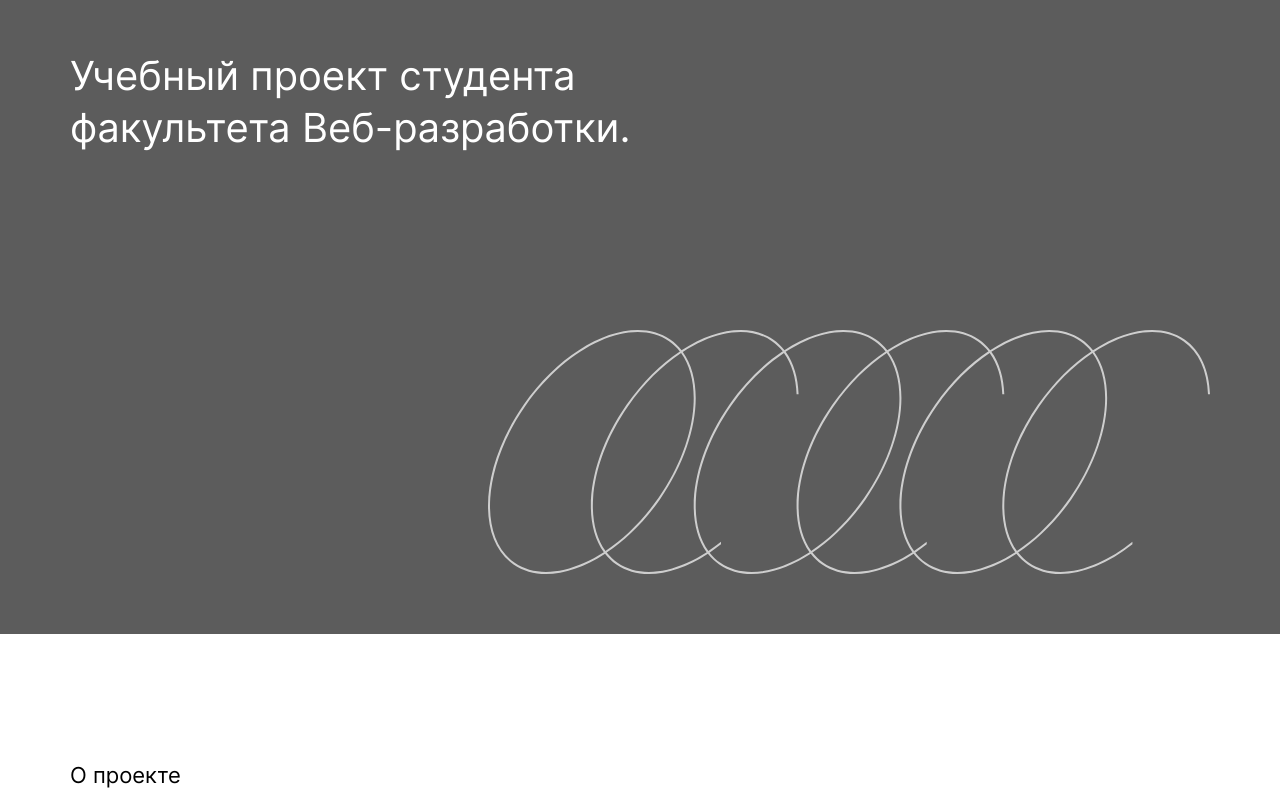
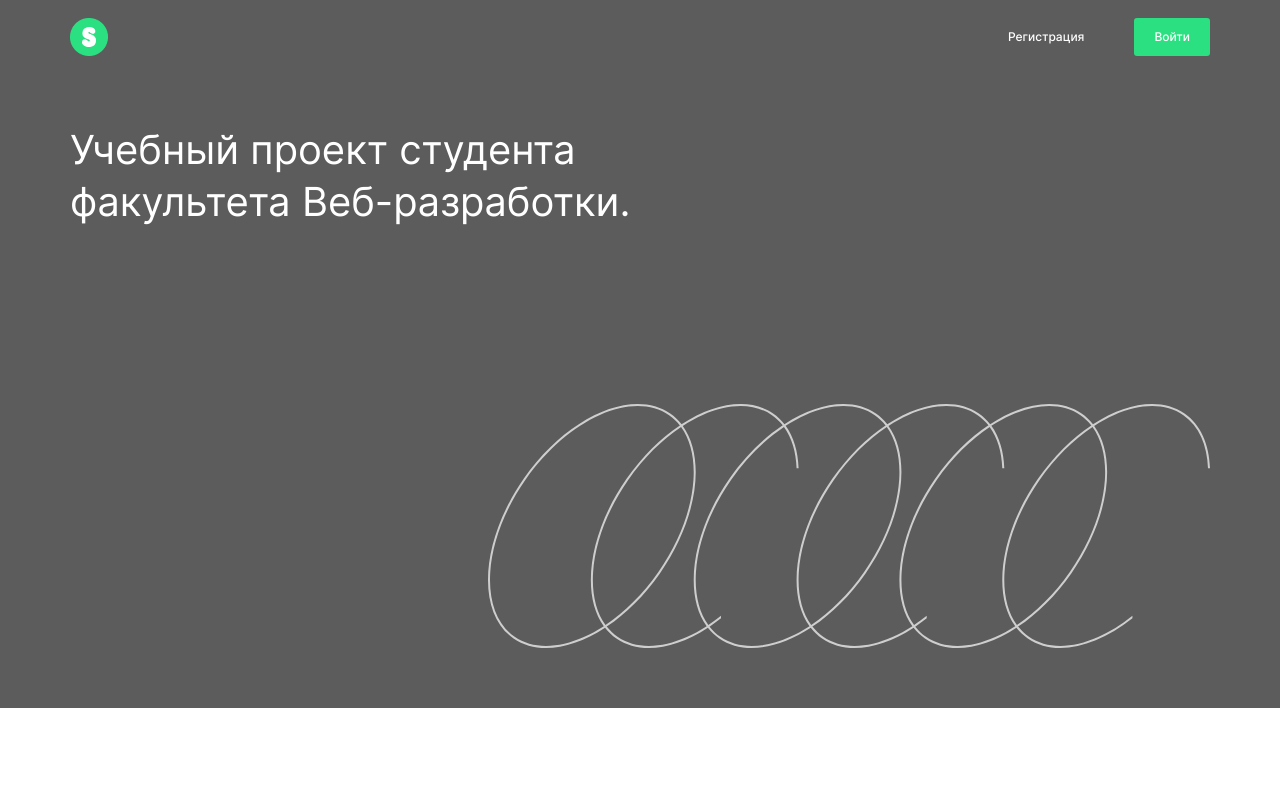
Before and after one commit to darud4/movies-explorer-frontend, a React (Create React App) app: page / in a window 1280 px wide. Shown: the top 800 px of the page. Built offline with nearby package versions, Linux system fonts and the light colour scheme.

Commit message:
feat: make up Header in desktop

```diff
--- a/src/components/App/App.css
+++ b/src/components/App/App.css
@@ -1,3 +1,5 @@
 .page {
   font-family: "Inter", sans-serif;
+  max-width: 1280px;
+  margin: 0 auto;
 }
--- a/src/components/App/App.js
+++ b/src/components/App/App.js
@@ -1,10 +1,12 @@
 import './App.css';
 import Main from '../Main/Main';
 import Footer from '../Footer/Footer';
+import Header from '../Header/Header';
 
 function App() {
   return (
     <div className="page">
+      <Header />
       <Main />
       <Footer />
     </div>
--- /dev/null
+++ b/src/components/Header/Header.css
@@ -0,0 +1,27 @@
+.header {
+  display: flex;
+  justify-content: space-between;
+  padding: 18px 70px;
+  background-color: #5c5c5c;
+}
+
+.header__nav {
+  display: flex;
+  gap: 30px;
+}
+
+.header__action {
+  text-decoration: none;
+  color: white;
+  font-size: 12px;
+  font-weight: 500;
+  line-height: 16px;
+  padding: 8px 20px;
+  display: flex;
+  align-items: center;
+}
+
+.header__action_green {
+  background-color: rgba(43, 224, 128, 1);
+  border-radius: 3px;
+}
--- /dev/null
+++ b/src/components/Header/Header.js
@@ -0,0 +1,14 @@
+import './Header.css';
+import logo from "../../images/logo.png";
+
+function Header() {
+    return <header className='header'>
+        <img alt="Логотип" src={logo} />
+        <nav className='header__nav'>
+            <a className='header__action' href="/signup">Регистрация</a>
+            <a className='header__action header__action_green' href="/signin">Войти</a>
+        </nav>
+    </header>
+}
+
+export default Header;
```
Also changed, not shown: src/images/logo.png (added), 1 other file (tests, documents, lock files or other folders).
